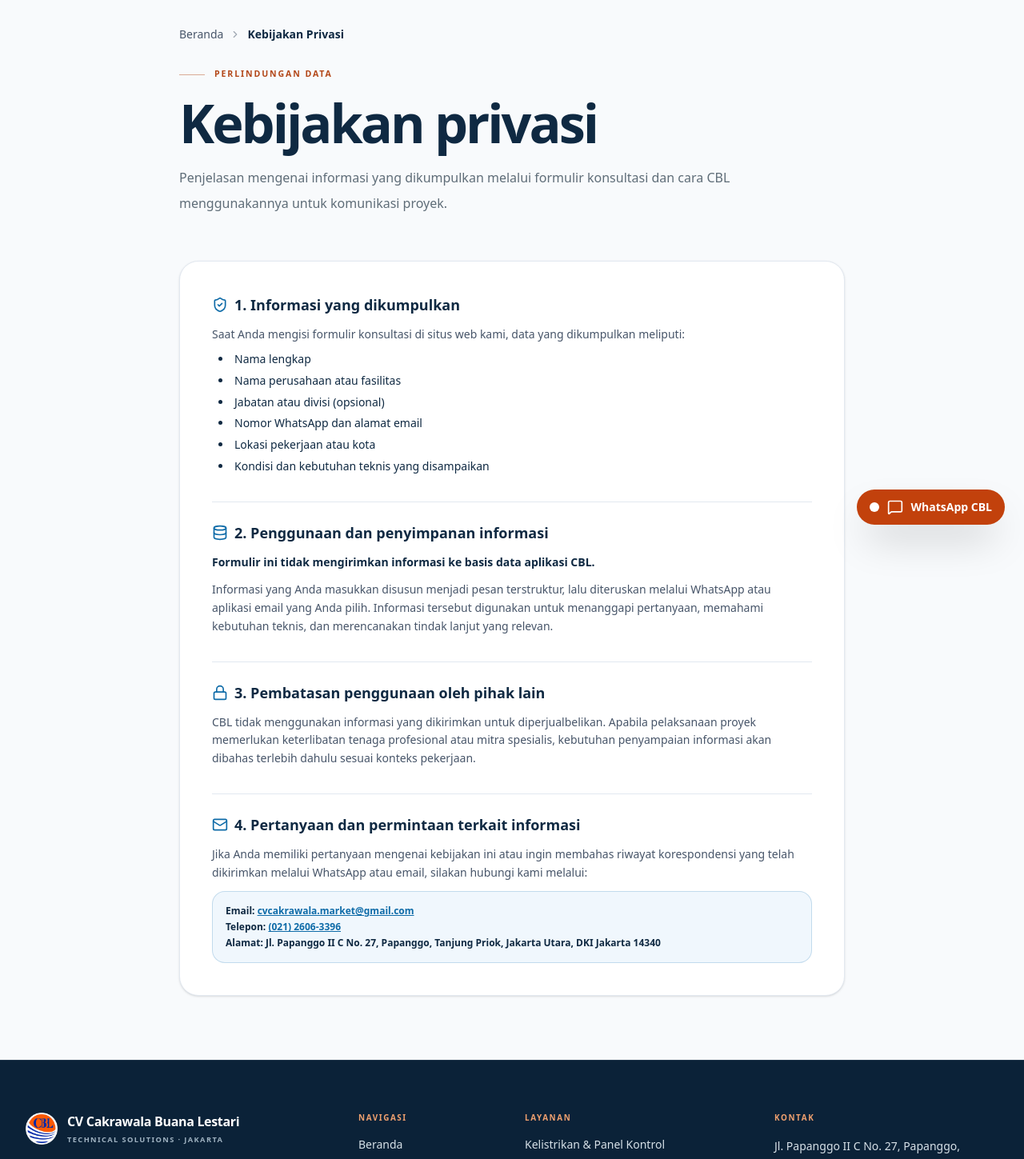
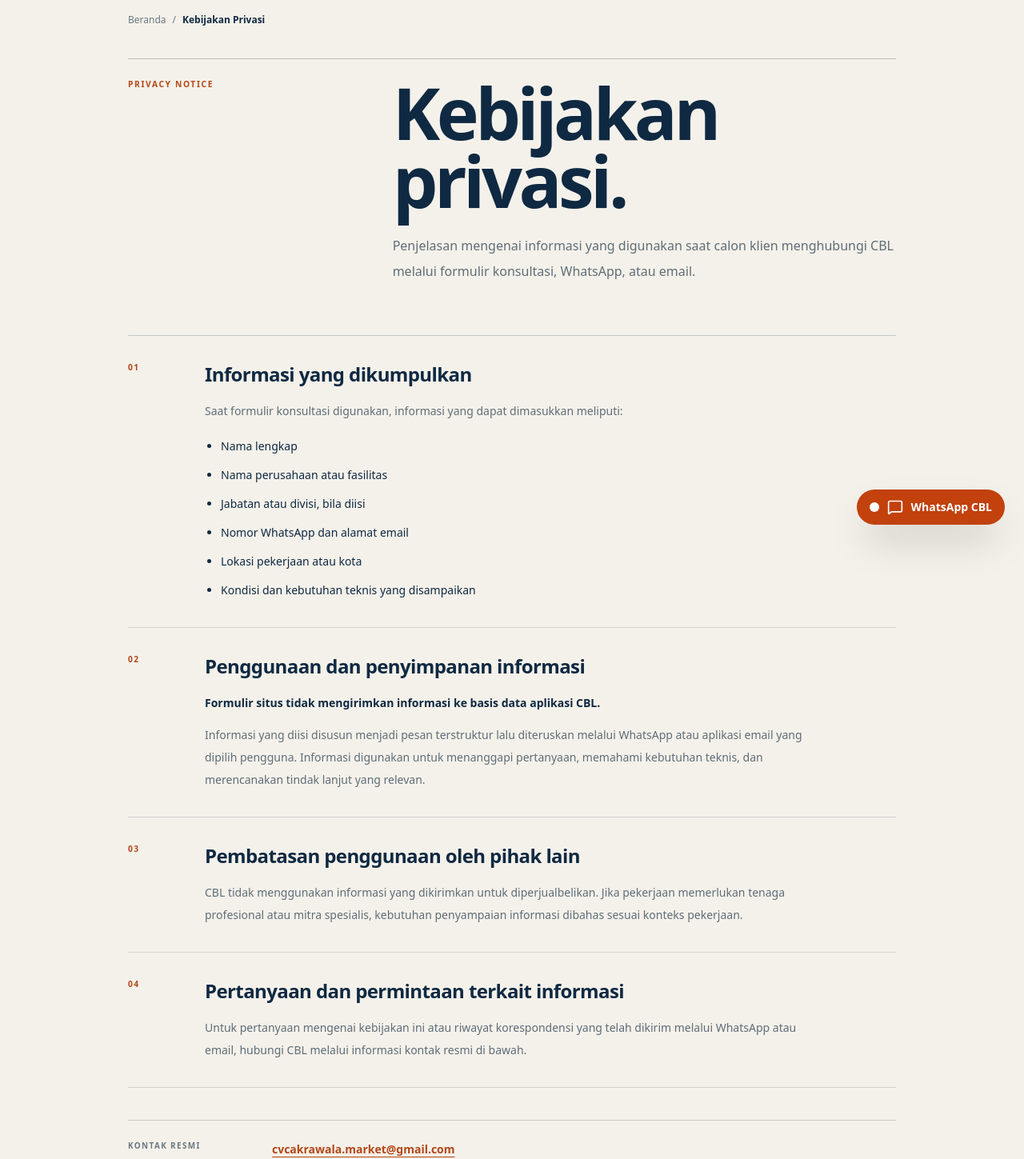
Before and after one commit to mikaelzo-blip/cbl-immersive-web-blueprint, a Next.js app: page /kebijakan-privasi in a window 1280 px wide. Shown: the part 120-1569 px from the top of the page at 80% size. Built offline with nearby package versions, Linux system fonts and the light colour scheme; no server answers.

Commit message:
style: simplify privacy route

```diff
--- a/src/app/kebijakan-privasi/page.tsx
+++ b/src/app/kebijakan-privasi/page.tsx
@@ -3,102 +3,94 @@ import type { Metadata } from 'next';
 import Link from 'next/link';
 import { companyInfo } from '@/data/company';
 import { Container } from '@/components/ui/Container';
-import { SectionHeading } from '@/components/ui/SectionHeading';
-import { DynamicIcon } from '@/components/ui/DynamicIcon';
 
 export const metadata: Metadata = {
   title: 'Kebijakan Privasi',
   description: 'Kebijakan privasi CV Cakrawala Buana Lestari mengenai penggunaan informasi yang dikirimkan melalui formulir konsultasi.',
-  alternates: {
-    canonical: `${companyInfo.seo.siteUrl}/kebijakan-privasi`,
-  },
+  alternates: { canonical: `${companyInfo.seo.siteUrl}/kebijakan-privasi` },
 };
 
 export default function KebijakanPrivasiPage() {
+  const sections = [
+    {
+      title: 'Informasi yang dikumpulkan',
+      body: (
+        <>
+          <p>Saat formulir konsultasi digunakan, informasi yang dapat dimasukkan meliputi:</p>
+          <ul className="mt-4 list-disc space-y-2 pl-5 text-[#0F2942]">
+            <li>Nama lengkap</li>
+            <li>Nama perusahaan atau fasilitas</li>
+            <li>Jabatan atau divisi, bila diisi</li>
+            <li>Nomor WhatsApp dan alamat email</li>
+            <li>Lokasi pekerjaan atau kota</li>
+            <li>Kondisi dan kebutuhan teknis yang disampaikan</li>
+          </ul>
+        </>
+      ),
+    },
+    {
+      title: 'Penggunaan dan penyimpanan informasi',
+      body: (
+        <>
+          <p><strong className="font-semibold text-[#0F2942]">Formulir situs tidak mengirimkan informasi ke basis data aplikasi CBL.</strong></p>
+          <p className="mt-3">Informasi yang diisi disusun menjadi pesan terstruktur lalu diteruskan melalui WhatsApp atau aplikasi email yang dipilih pengguna. Informasi digunakan untuk menanggapi pertanyaan, memahami kebutuhan teknis, dan merencanakan tindak lanjut yang relevan.</p>
+        </>
+      ),
+    },
+    {
+      title: 'Pembatasan penggunaan oleh pihak lain',
+      body: (
+        <p>CBL tidak menggunakan informasi yang dikirimkan untuk diperjualbelikan. Jika pekerjaan memerlukan tenaga profesional atau mitra spesialis, kebutuhan penyampaian informasi dibahas sesuai konteks pekerjaan.</p>
+      ),
+    },
+    {
+      title: 'Pertanyaan dan permintaan terkait informasi',
+      body: (
+        <p>Untuk pertanyaan mengenai kebijakan ini atau riwayat korespondensi yang telah dikirim melalui WhatsApp atau email, hubungi CBL melalui informasi kontak resmi di bawah.</p>
+      ),
+    },
+  ];
+
   return (
-    <div className="py-10 md:py-20 bg-[#F8FAFC] min-h-screen">
-      <Container className="max-w-4xl">
-        {/* Breadcrumb */}
-        <nav className="flex items-center gap-2 text-xs sm:text-sm text-[#475569] mb-8" aria-label="Breadcrumb">
-          <Link href="/" className="hover:text-[#0E6BA8] transition-colors">
-            Beranda
-          </Link>
-          <DynamicIcon name="ChevronRight" size={14} className="text-[#475569]/50" />
-          <span className="text-[#0F2942] font-semibold">
-            Kebijakan Privasi
-          </span>
+    <main className="min-h-screen bg-[#F4F1EA] text-[#0F2942]">
+      <Container className="max-w-5xl py-8 md:py-12 lg:py-16">
+        <nav className="mb-10 flex items-center gap-2 text-xs text-[#6B7780]" aria-label="Breadcrumb">
+          <Link href="/" className="hover:text-[#B34718]">Beranda</Link>
+          <span aria-hidden="true">/</span>
+          <span className="font-semibold text-[#0F2942]">Kebijakan Privasi</span>
         </nav>
 
-        <SectionHeading
-          badge="Perlindungan Data"
-          title="Kebijakan privasi"
-          description="Penjelasan mengenai informasi yang dikumpulkan melalui formulir konsultasi dan cara CBL menggunakannya untuk komunikasi proyek."
-          align="left"
-          as="h1"
-        />
+        <header className="grid gap-8 border-t border-[#0F2942]/25 pb-14 pt-6 md:pb-16 lg:grid-cols-12">
+          <div className="lg:col-span-3">
+            <p className="text-[0.64rem] font-semibold uppercase tracking-[0.16em] text-[#B34718]">Privacy notice</p>
+          </div>
+          <div className="lg:col-span-8 lg:col-start-5">
+            <h1 className="text-[clamp(3rem,7vw,6.5rem)] font-semibold leading-[0.94] tracking-[-0.05em]">Kebijakan privasi.</h1>
+            <p className="mt-6 max-w-2xl text-base leading-8 text-[#5F6D78]">Penjelasan mengenai informasi yang digunakan saat calon klien menghubungi CBL melalui formulir konsultasi, WhatsApp, atau email.</p>
+          </div>
+        </header>
 
-        <div className="bg-white rounded-3xl p-6 sm:p-10 border border-[#E2E8F0] shadow-sm space-y-8 text-sm text-[#475569] leading-relaxed">
-          {/* Section 1: Pengumpulan Data */}
-          <div>
-            <h2 className="text-lg font-bold text-[#0F2942] mb-3 flex items-center gap-2">
-              <DynamicIcon name="ShieldCheck" size={20} className="text-[#0E6BA8]" />
-              <span>1. Informasi yang dikumpulkan</span>
-            </h2>
-            <p className="mb-2">
-              Saat Anda mengisi formulir konsultasi di situs web kami, data yang dikumpulkan meliputi:
-            </p>
-            <ul className="list-disc list-inside space-y-1 pl-2 font-medium text-[#0F2942]">
-              <li>Nama lengkap</li>
-              <li>Nama perusahaan atau fasilitas</li>
-              <li>Jabatan atau divisi (opsional)</li>
-              <li>Nomor WhatsApp dan alamat email</li>
-              <li>Lokasi pekerjaan atau kota</li>
-              <li>Kondisi dan kebutuhan teknis yang disampaikan</li>
-            </ul>
-          </div>
+        <div className="border-t border-[#0F2942]/20">
+          {sections.map((section, index) => (
+            <section key={section.title} className="grid gap-6 border-b border-[#0F2942]/15 py-8 md:grid-cols-[4rem_1fr] md:gap-8">
+              <span className="text-[0.64rem] font-semibold tracking-[0.14em] text-[#B34718]">{String(index + 1).padStart(2, '0')}</span>
+              <div>
+                <h2 className="text-xl font-semibold tracking-[-0.025em] sm:text-2xl">{section.title}</h2>
+                <div className="mt-4 max-w-3xl text-sm leading-7 text-[#5F6D78]">{section.body}</div>
+              </div>
+            </section>
+          ))}
+        </div>
 
-          {/* Section 2: Penggunaan Data & Bebas Penyimpanan Server */}
-          <div className="pt-6 border-t border-[#E2E8F0]">
-            <h2 className="text-lg font-bold text-[#0F2942] mb-3 flex items-center gap-2">
-              <DynamicIcon name="Database" size={20} className="text-[#0E6BA8]" />
-              <span>2. Penggunaan dan penyimpanan informasi</span>
-            </h2>
-            <p className="mb-3">
-              <strong className="text-[#0F2942]">Formulir ini tidak mengirimkan informasi ke basis data aplikasi CBL.</strong>
-            </p>
-            <p>
-              Informasi yang Anda masukkan disusun menjadi pesan terstruktur, lalu diteruskan melalui WhatsApp atau aplikasi email yang Anda pilih. Informasi tersebut digunakan untuk menanggapi pertanyaan, memahami kebutuhan teknis, dan merencanakan tindak lanjut yang relevan.
-            </p>
-          </div>
-
-          {/* Section 3: Tanpa Pihak Ketiga */}
-          <div className="pt-6 border-t border-[#E2E8F0]">
-            <h2 className="text-lg font-bold text-[#0F2942] mb-3 flex items-center gap-2">
-              <DynamicIcon name="Lock" size={20} className="text-[#0E6BA8]" />
-              <span>3. Pembatasan penggunaan oleh pihak lain</span>
-            </h2>
-            <p>
-              CBL tidak menggunakan informasi yang dikirimkan untuk diperjualbelikan. Apabila pelaksanaan proyek memerlukan keterlibatan tenaga profesional atau mitra spesialis, kebutuhan penyampaian informasi akan dibahas terlebih dahulu sesuai konteks pekerjaan.
-            </p>
-          </div>
-
-          {/* Section 4: Hak Pengapusan Data */}
-          <div className="pt-6 border-t border-[#E2E8F0]">
-            <h2 className="text-lg font-bold text-[#0F2942] mb-3 flex items-center gap-2">
-              <DynamicIcon name="Mail" size={20} className="text-[#0E6BA8]" />
-              <span>4. Pertanyaan dan permintaan terkait informasi</span>
-            </h2>
-            <p className="mb-3">
-              Jika Anda memiliki pertanyaan mengenai kebijakan ini atau ingin membahas riwayat korespondensi yang telah dikirimkan melalui WhatsApp atau email, silakan hubungi kami melalui:
-            </p>
-            <div className="p-4 rounded-2xl bg-[#F0F7FD] border border-[#0E6BA8]/20 text-xs font-semibold text-[#0F2942] space-y-1">
-              <p>Email: <a href={`mailto:${companyInfo.email}`} className="text-[#0E6BA8] underline">{companyInfo.email}</a></p>
-              <p>Telepon: <a href={`tel:${companyInfo.phoneRaw}`} className="text-[#0E6BA8] underline">{companyInfo.phone}</a></p>
-              <p>Alamat: {companyInfo.address}</p>
-            </div>
-          </div>
-        </div>
+        <section className="mt-10 grid gap-5 border-t border-[#0F2942]/20 pt-6 sm:grid-cols-[10rem_1fr]">
+          <p className="text-[0.62rem] font-semibold uppercase tracking-[0.14em] text-[#6B7780]">Kontak resmi</p>
+          <address className="space-y-2 text-sm not-italic leading-6">
+            <p><a href={`mailto:${companyInfo.email}`} className="font-semibold text-[#B34718] underline underline-offset-4">{companyInfo.email}</a></p>
+            <p><a href={`tel:${companyInfo.phoneRaw}`} className="font-semibold">{companyInfo.phone}</a></p>
+            <p className="text-[#5F6D78]">{companyInfo.address}</p>
+          </address>
+        </section>
       </Container>
-    </div>
+    </main>
   );
 }
```
